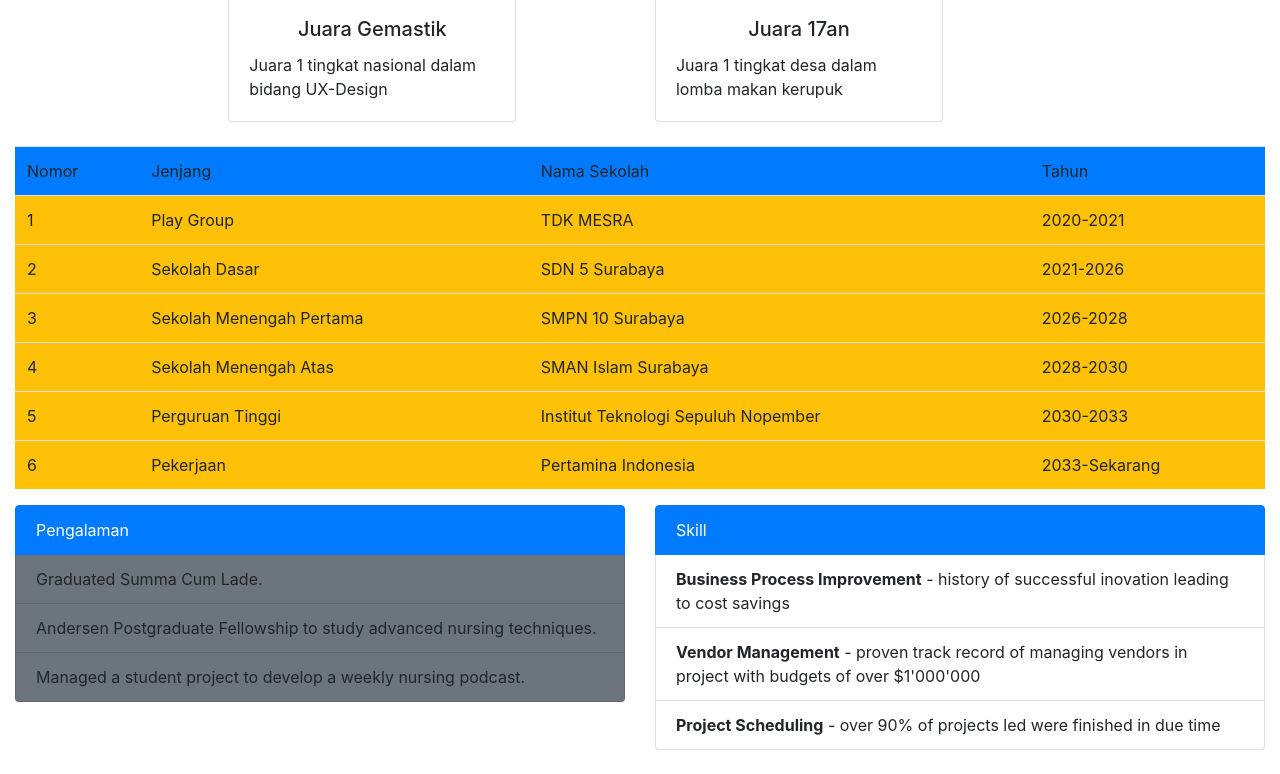
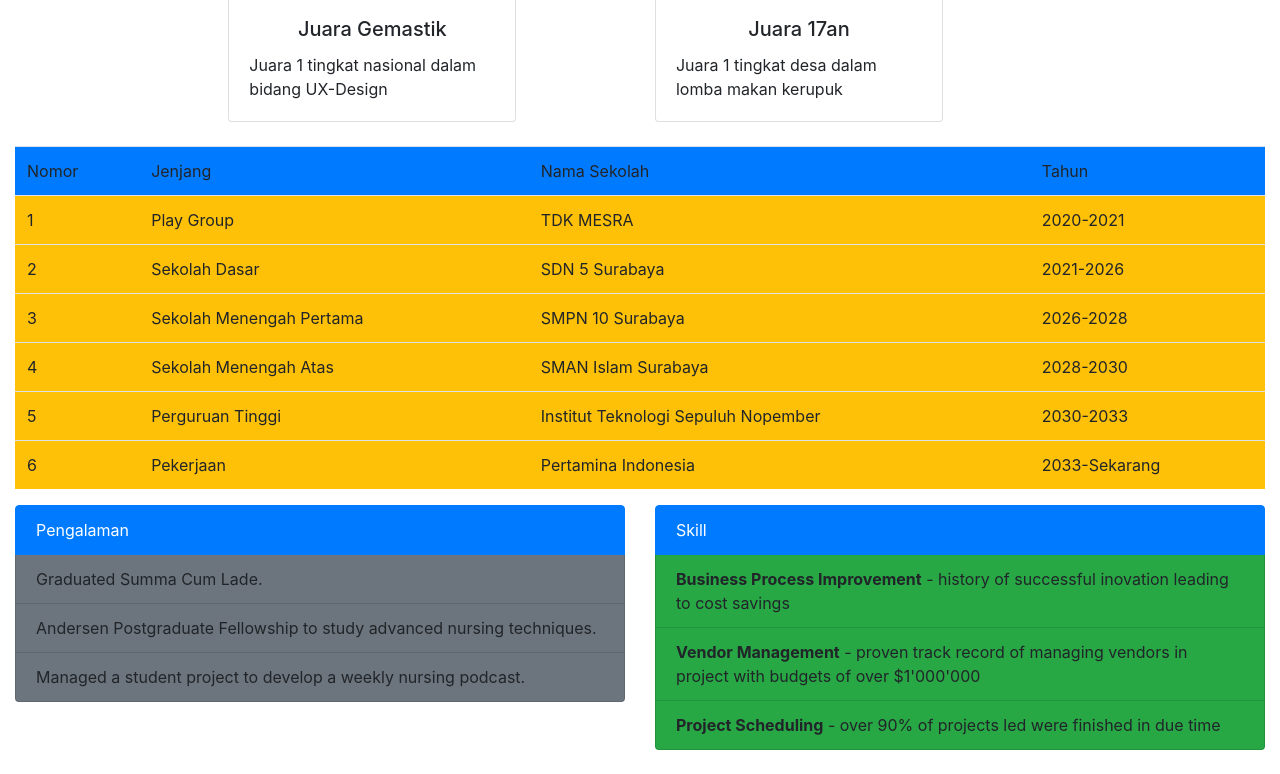
Before and after one commit to DPP-2020/praktikum-2-membuat-cv-part-2-doppant, a plain HTML site: page index.html in a window 1280 px wide. Shown: the part 2302-3076 px from the top of the page. Drawn offline with nearby package versions, Linux system fonts and the light colour scheme.

Commit message:
commit 05211740000006 #2

```diff
--- a/index.html
+++ b/index.html
@@ -188,7 +188,7 @@
     <br>
     <div class="table-responsive-md">
          <table class="table">
-            <tr class = "bg-primary">
+            <tr class = "bg-primary px-5" style="width : 200 px;">
                 <td> Nomor </td>
                 <td> Jenjang </td>
                 <td> Nama Sekolah </td>
@@ -244,9 +244,9 @@
         <div class="col-md-6">
             <ul class="list-group">
                 <li class="list-group-item active">Skill</li>
-                <li class="list-group-item"><b>Business Process Improvement</b> -  history of successful inovation leading to cost savings</li>
-                <li class="list-group-item"><b>Vendor Management</b> - proven track record of managing vendors in project with budgets of over $1'000'000</li>
-                <li class="list-group-item"><b>Project Scheduling</b> - over 90% of projects led were finished in due time</li>
+                <li class="list-group-item bg-success"><b>Business Process Improvement</b> -  history of successful inovation leading to cost savings</li>
+                <li class="list-group-item bg-success"><b>Vendor Management</b> - proven track record of managing vendors in project with budgets of over $1'000'000</li>
+                <li class="list-group-item bg-success"><b>Project Scheduling</b> - over 90% of projects led were finished in due time</li>
             </ul>
         </div>
 
```
